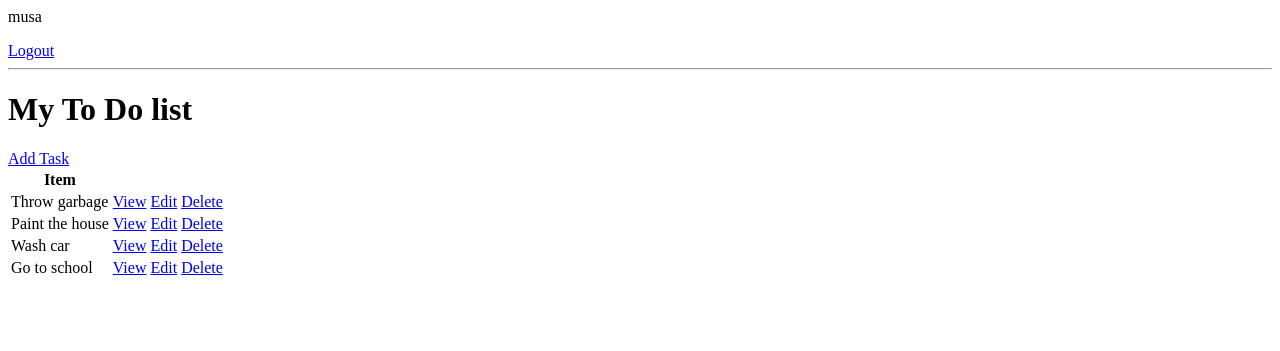
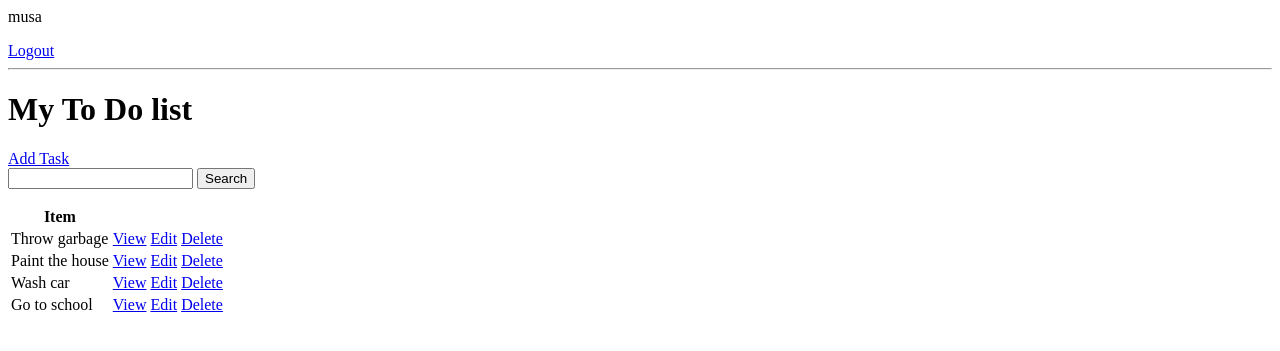
Before and after one commit to Musa17/todo_list, a Django app: page / in a window 1280 px wide. Shown: the top 351 px of the page. Run offline with Django 4.2, Linux system fonts and the light colour scheme; a user stored in the database is signed in; data comes from the database, SQL or seed files in the repository; both versions use the stored data as it was after the commit.

Commit message:
Adding search functionality

```diff
--- a/base/templates/base/task_list.html
+++ b/base/templates/base/task_list.html
@@ -10,6 +10,11 @@
 
 <h1>My To Do list</h1>
 <a href = "{% url 'task-create' %}">Add Task</a>
+
+<form method="GET">
+    <input type="text" name="search-area" value={{search_input}}>
+    <input type="submit" value="Search">
+</form>
 
 <table>
     <tr>
--- a/base/views.py
+++ b/base/views.py
@@ -1,3 +1,4 @@
+from turtle import title
 from django.shortcuts import redirect, render
 from django.views.generic.list import ListView
 from django.views.generic.detail import DetailView
@@ -47,6 +48,13 @@ class TaskList(LoginRequiredMixin, ListView):
         context = super().get_context_data(**kwargs)
         context['tasks'] = context['tasks'].filter(user=self.request.user)
         context['count'] = context['tasks'].filter(complete=False).count()
+
+        search_input = self.request.GET.get('search-area') or ''
+        if search_input:
+            context['tasks'] = context['tasks'].filter(title__startswith=search_input)
+
+        context['search_input'] = search_input
+
         return context
 
 
```
Also changed, not shown: db.sqlite3.
